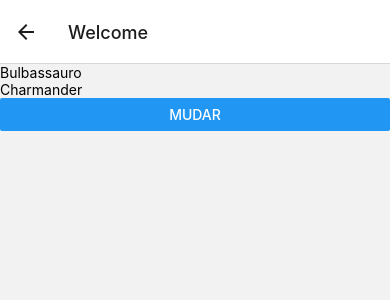
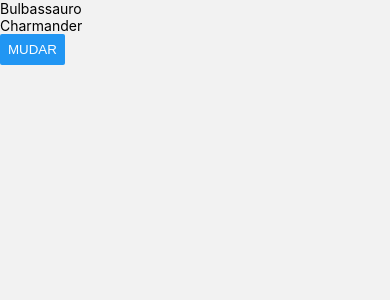
Before and after one commit to gabrielhtres/pokedex-front-end, a React Native app: screen /PokemonProfile in a window 390 px wide. Shown: the top 300 px of the page. Built offline with nearby package versions, Linux system fonts and the light colour scheme.

Commit message:
Ajustados headers e links

```diff
--- a/App.js
+++ b/App.js
@@ -13,7 +13,11 @@
 
   return (
     <NavigationContainer>
-      <Stack.Navigator>
+      <Stack.Navigator
+        screenOptions={{
+          headerShown: false
+        }}
+      >
         <Stack.Screen
           name="Home"
           component={Home}
@@ -22,7 +26,7 @@
         <Stack.Screen
           name="PokemonProfile"
           component={PokemonProfile}
-          options={{ title: 'Welcome' }}
+          options={{ title: 'PokemonProfile' }}
         />
         {/* https://reactnavigation.org/docs/use-navigation - Documentação navigation */}
       </Stack.Navigator>
--- a/Home.js
+++ b/Home.js
@@ -1,11 +1,14 @@
 import { Text, View, Button } from 'react-native';
 import { Styles } from "./styles";
+import { Link } from '@react-navigation/native';
 
 const Home = () => {
     return (
         <View style={Styles.container}>
           <Text>Open up App.js to start working on your app!</Text>
-          <Button title="Botão"/>
+          <Link to={{ screen: 'PokemonProfile', params: { id: 'jane' } }}>
+            PokemonProfile
+          </Link>
         </View>
       );
 }
--- a/PokemonProfile.js
+++ b/PokemonProfile.js
@@ -2,13 +2,15 @@
 import React, { useState, setState } from 'react';
 import { View, Text, Image, ScrollView, TextInput, Button } from 'react-native';
 import { navigation } from "./App";
+import { useNavigation, Link } from "@react-navigation/native";
 
 const PokemonProfile = (props) => {
     const [pokemon, setPokemon] = useState(["Bulbassauro", "Charmander"]);
     console.log(pokemon)
 
     function mudarPokemons() {
-        console.log("Mudou")
+        const navigation = useNavigation();
+        navigation.goTo()
     }
 
     return(
@@ -16,8 +18,10 @@
             <Text>{pokemon.map(item => {
                 return item + "\n";
             })}</Text>
+            <Link to={{ screen: 'Home' }}>
+                <Button title="Mudar"/>
+            </Link>
 
-            <Button title="Mudar" onPress={mudarPokemons}/>
         </View>
     );
 }
--- a/package.json
+++ b/package.json
@@ -12,6 +12,7 @@
   "dependencies": {
     "@react-navigation/native": "^6.0.11",
     "@react-navigation/native-stack": "^6.7.0",
+    "@react-navigation/stack": "^6.2.2",
     "expo": "~45.0.0",
     "expo-status-bar": "~1.3.0",
     "react": "17.0.2",
```
Also changed, not shown: 2 other files (tests, documents, lock files or other folders).
